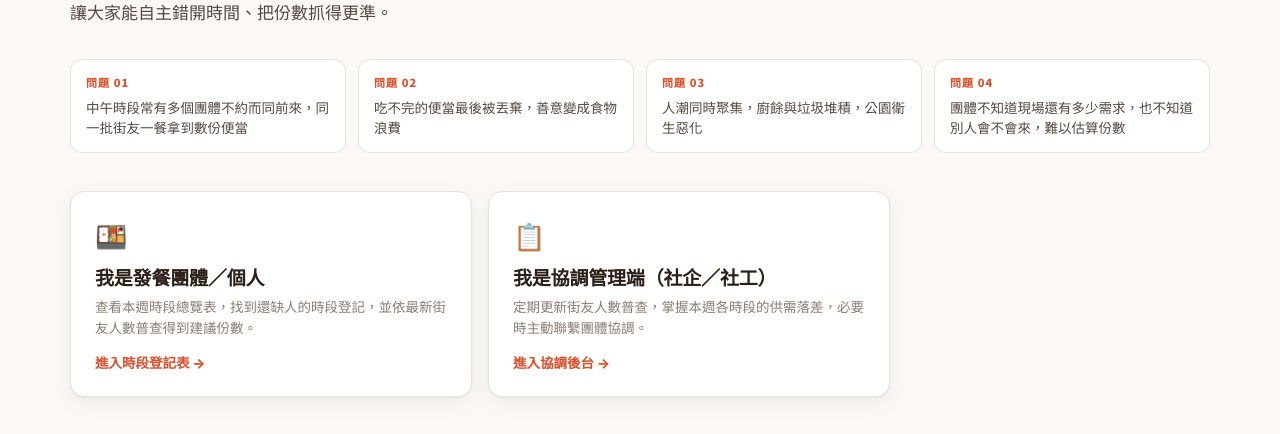
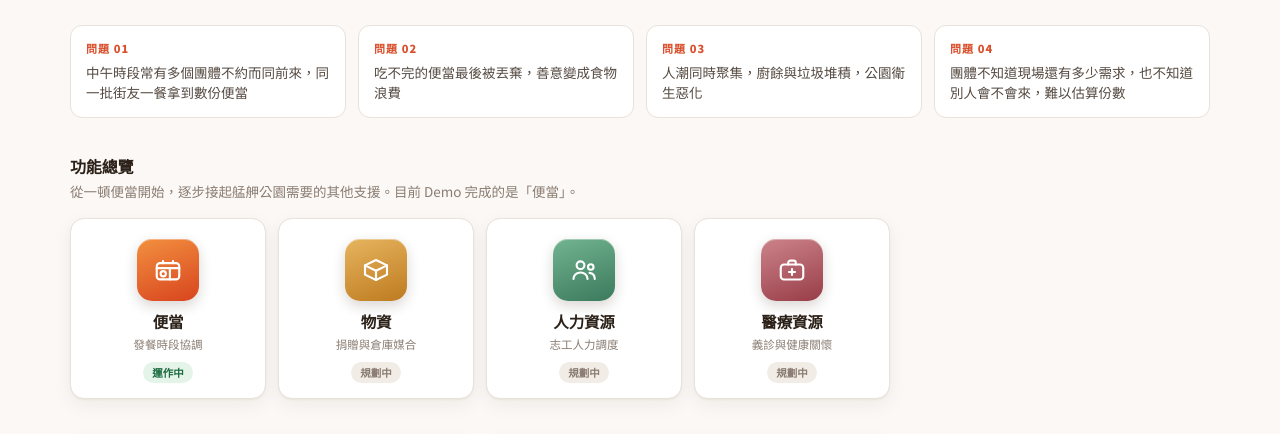
Before and after one commit to vicky921231/bangka-meal-coordination, a plain HTML site: page index.html in a window 1280 px wide. Shown: the part 316-750 px from the top of the page. Drawn offline with Linux system fonts and the light colour scheme.

Commit message:
首頁新增功能總覽（App 圖標式四大支柱）
便當（運作中）、物資、人力資源、醫療資源，以 iOS 風格的圓角漸層圖標呈現。
狀態標籤區分已實作與規劃中：便當進入時段登記表、物資導向未來規劃頁，
人力資源與醫療資源點擊時明確告知尚未實作，不假裝有功能。

首頁同時取消 100vh 垂直置中，改為自然由上而下流動。

Co-Authored-By: Claude Opus 5 <noreply@anthropic.com>

```diff
--- a/index.html
+++ b/index.html
@@ -58,7 +58,7 @@ h1,h2,h3,h4{margin:0;line-height:1.3;letter-spacing:-.01em}
 .tlink:hover{color:var(--brand);background:var(--brand-soft)}
 
 /* ---------- Landing ---------- */
-.landing{min-height:100vh;display:flex;flex-direction:column;justify-content:center;padding:56px 0}
+.landing{padding:52px 0 66px}
 .landing .eyebrow{
   display:inline-block;font-size:12.5px;font-weight:800;letter-spacing:.08em;
   color:var(--brand-dark);background:var(--brand-soft);padding:6px 12px;border-radius:99px;margin-bottom:20px
@@ -70,6 +70,34 @@ h1,h2,h3,h4{margin:0;line-height:1.3;letter-spacing:-.01em}
 .prob{background:var(--card);border:1px solid var(--line);border-radius:12px;padding:14px 15px}
 .prob .n{font-size:11px;font-weight:800;color:var(--brand);letter-spacing:.1em;margin-bottom:5px}
 .prob p{margin:0;font-size:13.5px;color:var(--ink-2);line-height:1.5}
+/* 功能總覽：App 圖標式的四大支柱，顏色與狀態標籤同時說明「哪一個已經做出來了」 */
+.fovw{margin-bottom:38px}
+.fovw-h{margin-bottom:15px}
+.fovw-h h2{font-size:16px;font-weight:900;letter-spacing:-.01em}
+.fovw-h p{margin:5px 0 0;font-size:13.5px;color:var(--muted)}
+.tiles{display:grid;grid-template-columns:repeat(4,1fr);gap:12px;max-width:820px}
+.tile{
+  display:flex;flex-direction:column;align-items:center;gap:9px;
+  padding:20px 12px 15px;border-radius:var(--r);
+  background:var(--card);border:1px solid var(--line);box-shadow:var(--sh);transition:.18s
+}
+.tile:hover{transform:translateY(-3px);box-shadow:0 10px 26px rgba(43,33,24,.13)}
+.tile:focus-visible{outline:2px solid var(--brand);outline-offset:3px}
+.ticon{
+  width:62px;height:62px;border-radius:15px;   /* 約 22%，貼近 iOS 圖標圓角 */
+  display:grid;place-items:center;
+  box-shadow:0 5px 13px rgba(43,33,24,.18), inset 0 1px 0 rgba(255,255,255,.36)
+}
+.ticon svg{display:block}
+.i-meal  {background:linear-gradient(160deg,#F2903F,#D8441E)}
+.i-goods {background:linear-gradient(160deg,#E6B45F,#BE7B1F)}
+.i-people{background:linear-gradient(160deg,#72B492,#3B7A5C)}
+.i-med   {background:linear-gradient(160deg,#CC838A,#983D48)}
+.tname{font-size:15.5px;font-weight:800;letter-spacing:-.01em}
+.tsub{font-size:11.5px;color:var(--muted);line-height:1.45;text-align:center;margin-top:-5px}
+.tchip{font-size:10.5px;font-weight:800;padding:3px 9px;border-radius:99px;background:#F2ECE7;color:var(--muted)}
+.tchip.live{background:var(--s-ok-bg);color:var(--s-ok-tx)}
+
 .rolecards{display:grid;grid-template-columns:1fr 1fr;gap:16px;max-width:820px}
 .rolecard{
   text-align:left;background:var(--card);border:1.5px solid var(--line);border-radius:var(--r);
@@ -316,6 +344,7 @@ h1,h2,h3,h4{margin:0;line-height:1.3;letter-spacing:-.01em}
   .landing h1{font-size:30px}
   .rolecards{grid-template-columns:1fr}
   .probs{grid-template-columns:1fr}
+  .tiles{grid-template-columns:1fr 1fr}
   .fut-items{grid-template-columns:1fr}
   .fut-main,.fut-quote{padding:20px 18px}
   .fut-quote blockquote{font-size:17px}
@@ -359,6 +388,73 @@ h1,h2,h3,h4{margin:0;line-height:1.3;letter-spacing:-.01em}
       <div class="prob"><div class="n">問題 02</div><p>吃不完的便當最後被丟棄，善意變成食物浪費</p></div>
       <div class="prob"><div class="n">問題 03</div><p>人潮同時聚集，廚餘與垃圾堆積，公園衛生惡化</p></div>
       <div class="prob"><div class="n">問題 04</div><p>團體不知道現場還有多少需求，也不知道別人會不會來，難以估算份數</p></div>
+    </div>
+
+    <div class="fovw">
+      <div class="fovw-h">
+        <h2>功能總覽</h2>
+        <p>從一頓便當開始，逐步接起艋舺公園需要的其他支援。目前 Demo 完成的是「便當」。</p>
+      </div>
+      <div class="tiles">
+
+        <button class="tile" onclick="go('group')">
+          <span class="ticon i-meal">
+            <svg width="30" height="30" viewBox="0 0 24 24" fill="none" stroke="#fff"
+                 stroke-width="1.7" stroke-linecap="round" stroke-linejoin="round" aria-hidden="true">
+              <rect x="3" y="6.5" width="18" height="13" rx="2.6"/>
+              <path d="M3 10.5h18"/><path d="M13.5 10.5v9"/>
+              <circle cx="8.2" cy="15" r="2.1"/>
+              <path d="M8 6.5V4.8M16 6.5V4.8"/>
+            </svg>
+          </span>
+          <span class="tname">便當</span>
+          <span class="tsub">發餐時段協調</span>
+          <span class="tchip live">運作中</span>
+        </button>
+
+        <button class="tile" onclick="go('future')">
+          <span class="ticon i-goods">
+            <svg width="30" height="30" viewBox="0 0 24 24" fill="none" stroke="#fff"
+                 stroke-width="1.7" stroke-linecap="round" stroke-linejoin="round" aria-hidden="true">
+              <path d="M3.2 8.3 12 4l8.8 4.3v7.4L12 20l-8.8-4.3z"/>
+              <path d="M3.2 8.3 12 12.6l8.8-4.3"/><path d="M12 12.6V20"/>
+            </svg>
+          </span>
+          <span class="tname">物資</span>
+          <span class="tsub">捐贈與倉庫媒合</span>
+          <span class="tchip">規劃中</span>
+        </button>
+
+        <button class="tile" onclick="soon('人力資源')">
+          <span class="ticon i-people">
+            <svg width="30" height="30" viewBox="0 0 24 24" fill="none" stroke="#fff"
+                 stroke-width="1.7" stroke-linecap="round" stroke-linejoin="round" aria-hidden="true">
+              <circle cx="9.2" cy="8.2" r="3.1"/>
+              <path d="M3.6 19.2c0-3.1 2.5-5.2 5.6-5.2s5.6 2.1 5.6 5.2"/>
+              <circle cx="17.4" cy="9.6" r="2.2"/>
+              <path d="M16.4 14.3c2.4.3 4.2 2.2 4.2 4.9"/>
+            </svg>
+          </span>
+          <span class="tname">人力資源</span>
+          <span class="tsub">志工人力調度</span>
+          <span class="tchip">規劃中</span>
+        </button>
+
+        <button class="tile" onclick="soon('醫療資源')">
+          <span class="ticon i-med">
+            <svg width="30" height="30" viewBox="0 0 24 24" fill="none" stroke="#fff"
+                 stroke-width="1.7" stroke-linecap="round" stroke-linejoin="round" aria-hidden="true">
+              <rect x="3" y="7.6" width="18" height="12" rx="2.6"/>
+              <path d="M9 7.6V6.1A1.6 1.6 0 0 1 10.6 4.5h2.8A1.6 1.6 0 0 1 15 6.1v1.5"/>
+              <path d="M12 11.2v4.8M9.6 13.6h4.8"/>
+            </svg>
+          </span>
+          <span class="tname">醫療資源</span>
+          <span class="tsub">義診與健康關懷</span>
+          <span class="tchip">規劃中</span>
+        </button>
+
+      </div>
     </div>
 
     <div class="rolecards">
@@ -559,6 +655,9 @@ function go(screen){
   if(screen==='admin') renderAdmin();
   window.scrollTo({top:0});
 }
+
+/* 功能總覽中尚未實作的支柱，點擊時明講它還沒做，不假裝有功能 */
+function soon(name){ toast(`「${name}」為規劃中功能，本次 Demo 未實作`); }
 
 function toast(msg){
   const t = document.getElementById('toast');
```
